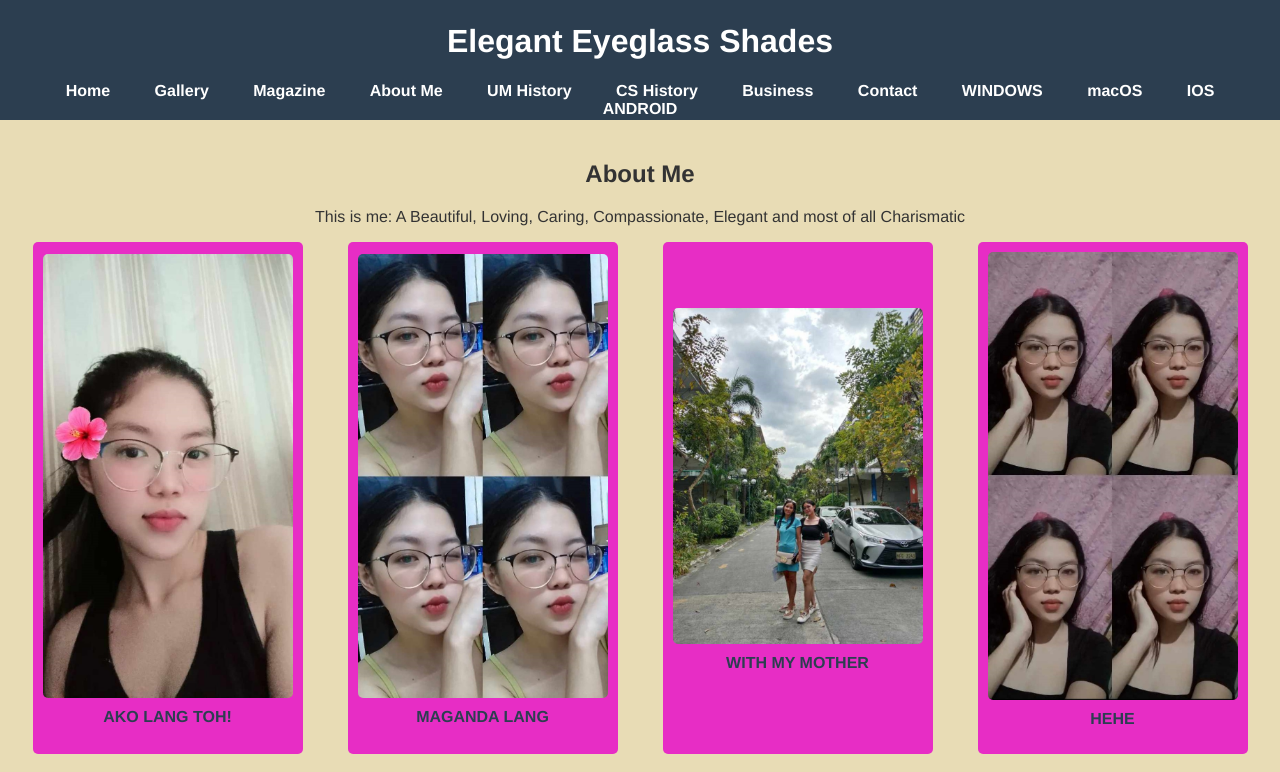
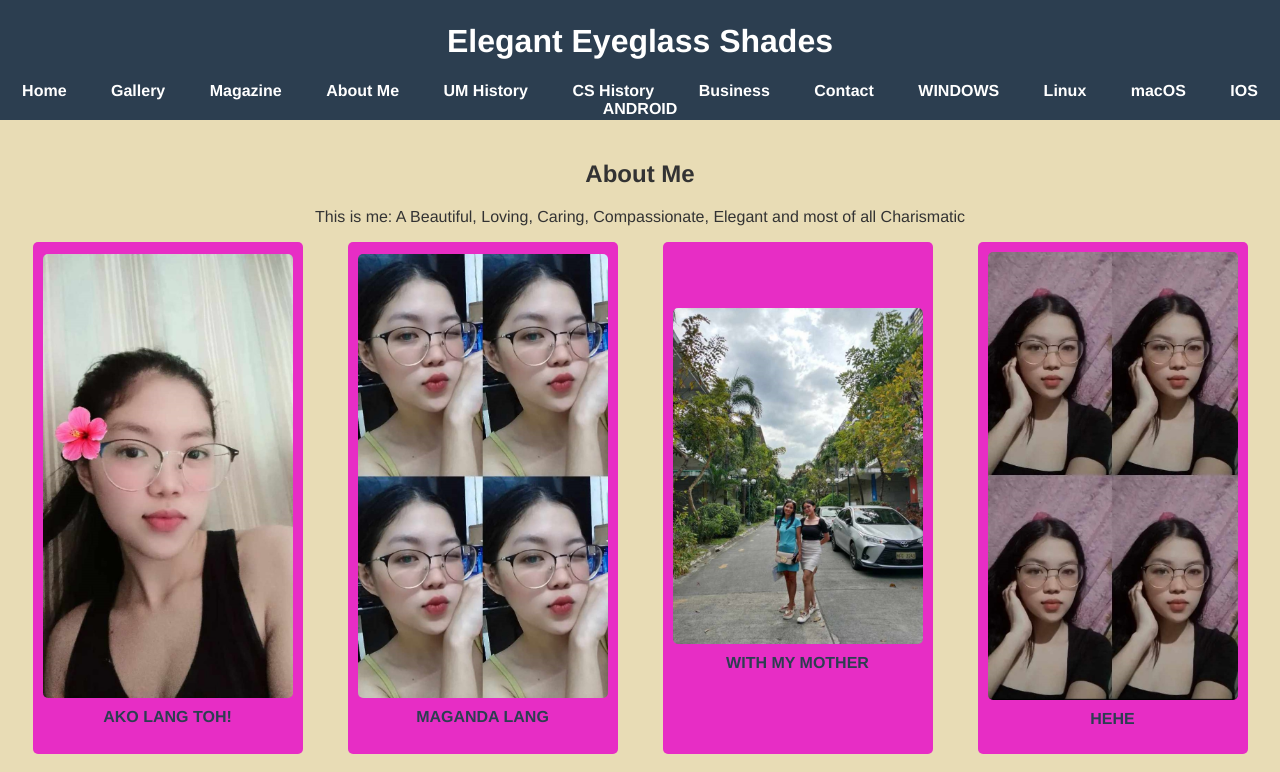
Before and after one commit to aicelpalana/aicelpalana.github.io, a plain HTML site: page WEB/about.html in a window 1280 px wide. Shown: the top 772 px of the page. Drawn offline with Linux system fonts and the light colour scheme; a script that the page names is missing.

Commit message:
Update about.html

```diff
--- a/WEB/about.html
+++ b/WEB/about.html
@@ -31,6 +31,7 @@
                 <li><a href="business.html">Business</a></li>
                 <li><a href="contact.html">Contact</a></li>
                 <li><a href="WINDOWS.html">WINDOWS</a></li>
+                <li><a href="linux.html">Linux</a></li>
                 <li><a href="macos.html">macOS</a></li>
                 <li><a href="IOS.html">IOS</a></li>
                 <li><a href="ANDROID.html">ANDROID</a></li>
```
